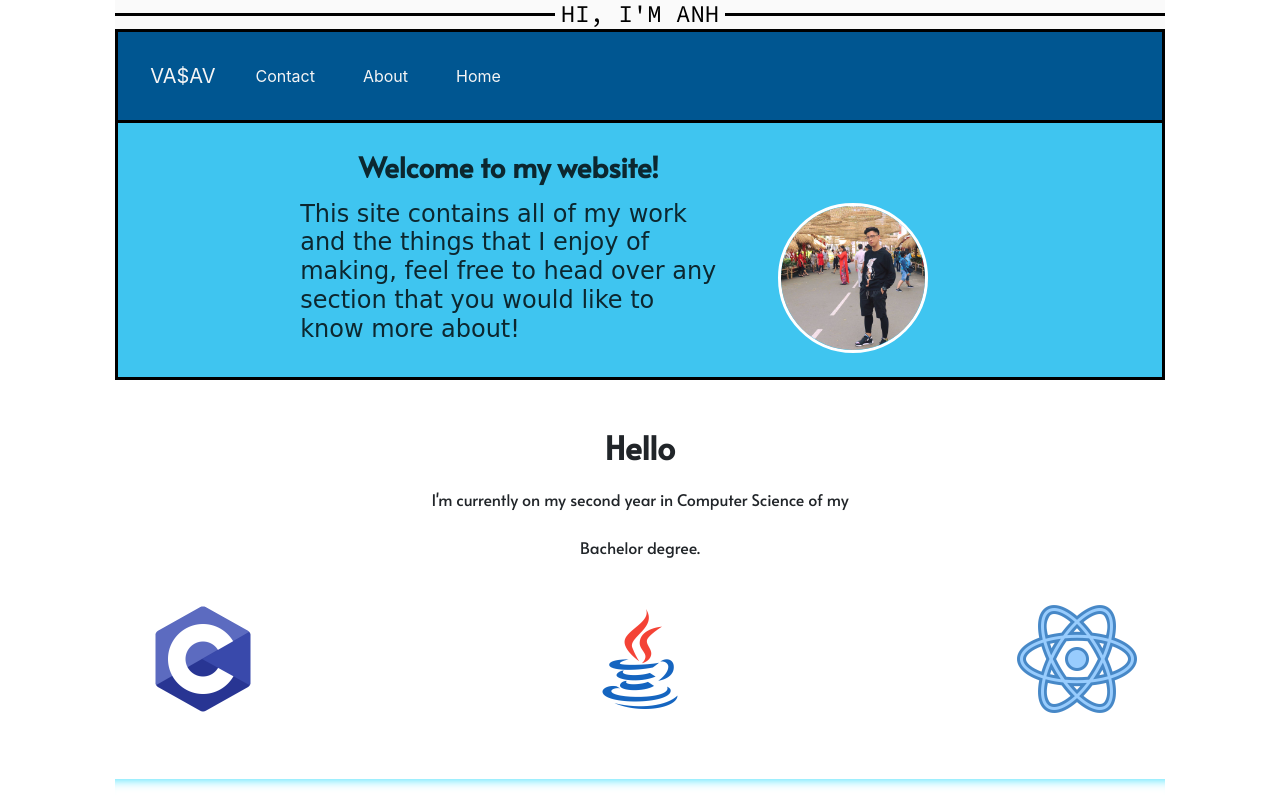
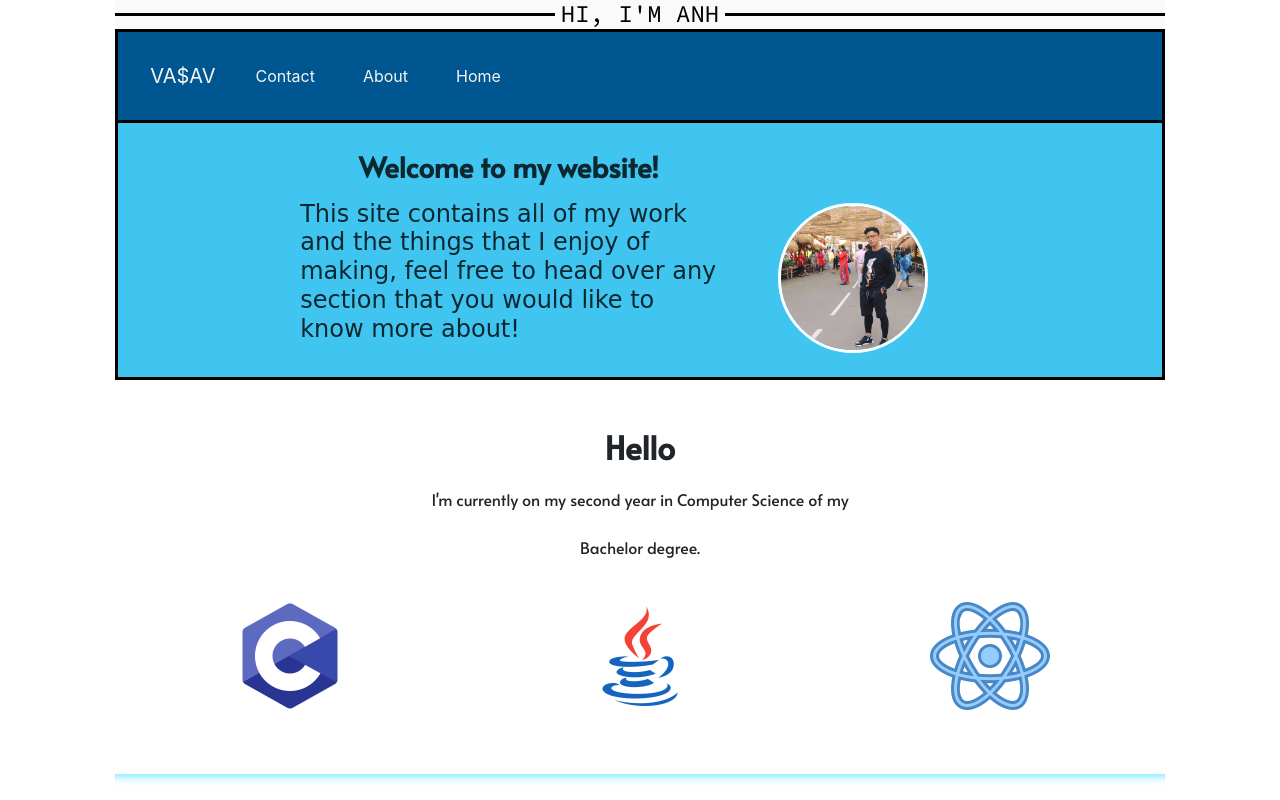
Before and after one commit to JadenBui/CV, a plain HTML site: page index.html in a window 1280 px wide. Shown: the top 800 px of the page. Drawn offline with nearby package versions, Linux system fonts and the light colour scheme; a web font is replaced by a local one.

Commit message:
Update index.html

```diff
--- a/index.html
+++ b/index.html
@@ -64,7 +64,7 @@
       <p>I'm currently on my second year in Computer Science of my Bachelor degree.
       </p>
     </div>
-    <div class="row">
+    <div class="row" style="width: 82%; margin: auto;">
       <div class="col-md-4">
         <div class="prolang">
           <img class="llogo" src="image/c-language.png" alt="">
@@ -84,7 +84,6 @@
           <img class="llogo" src="image/react.png" alt="">
           <span class="tooltiptext">Javascript Library - React</span>
         </div>
-
       </div>
     </div>
     <hr>
```
